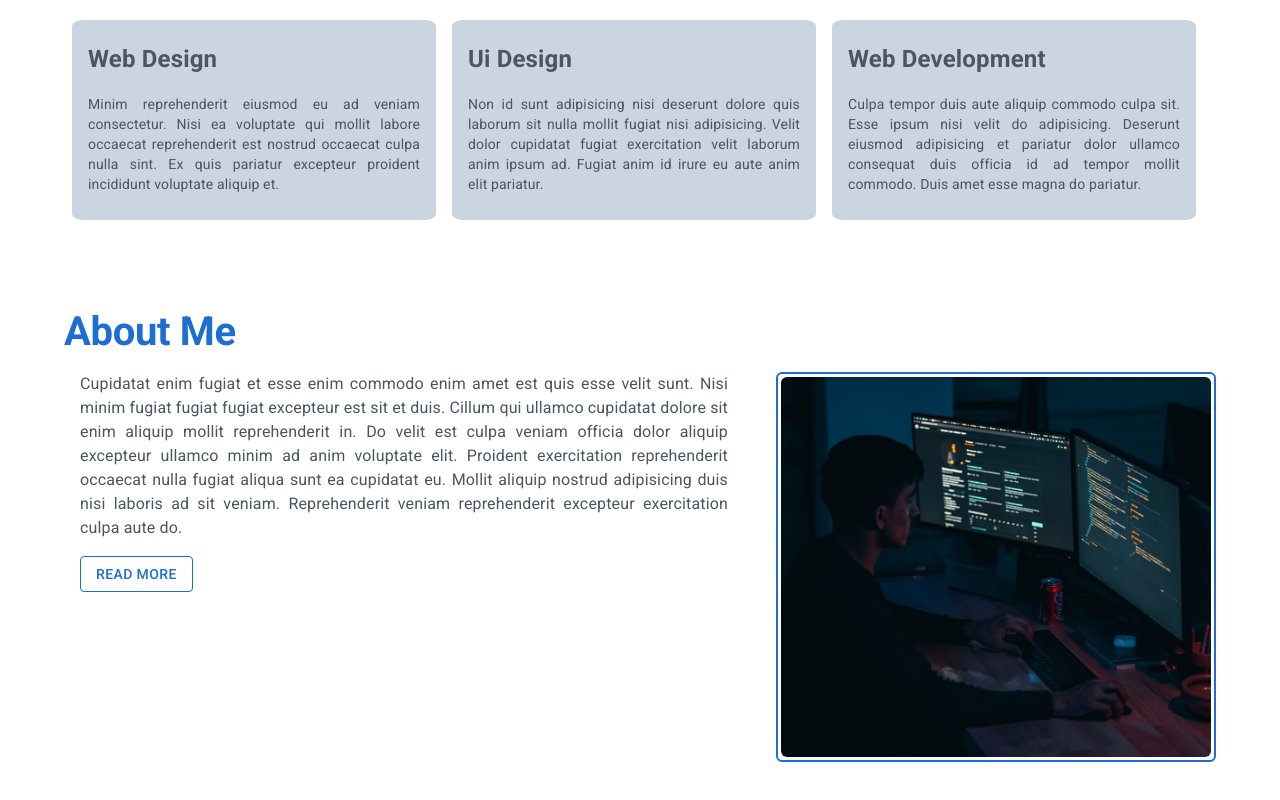
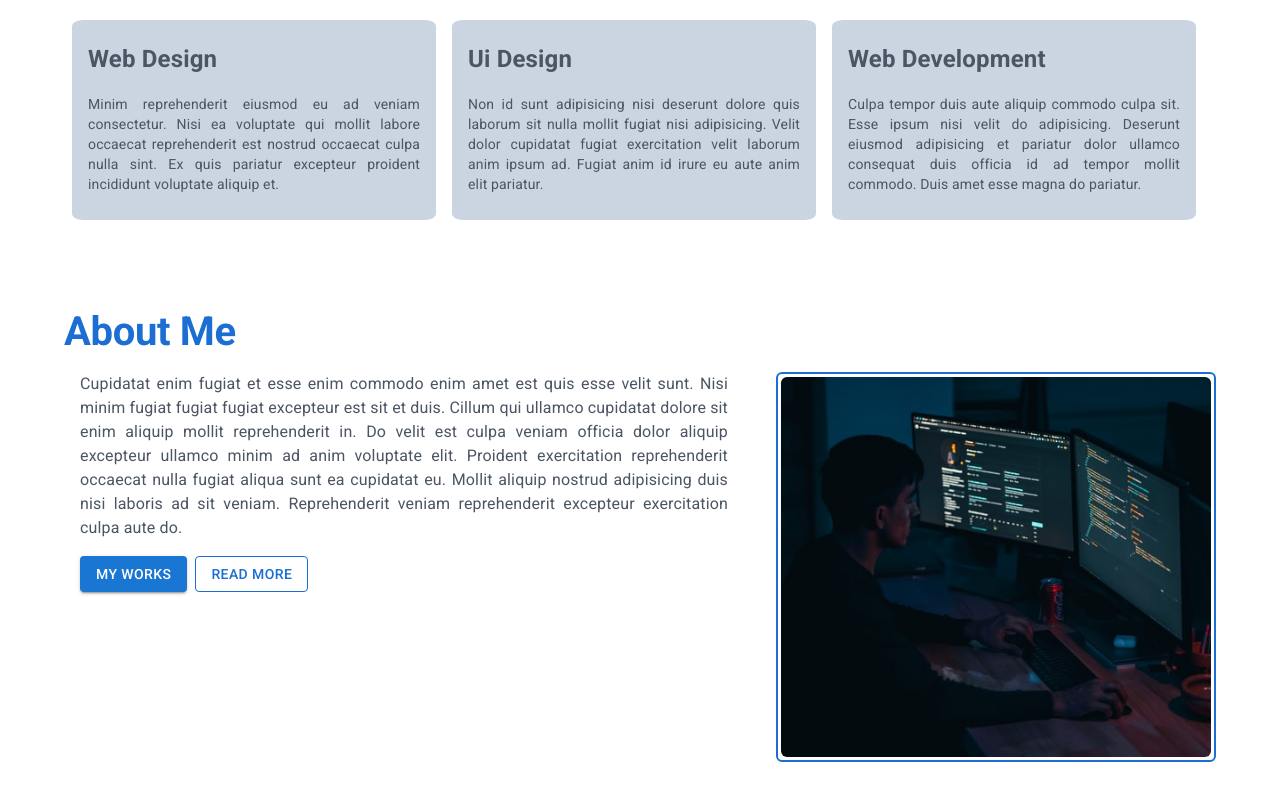
Before and after one commit to nairo-mudumane/react-portfolio-app, a React (Vite) app: page / in a window 1280 px wide. Shown: the part 688-1488 px from the top of the page. Built offline with nearby package versions, Linux system fonts and the light colour scheme.

Commit message:
updated about section

```diff
--- a/src/pages/Home/sections/About.tsx
+++ b/src/pages/Home/sections/About.tsx
@@ -40,8 +40,17 @@ export const About = () => {
                             </Typography>
 
                             <Box className="actions">
+                                <NavLink to="/works" className="link">
+                                    <Button variant="contained" className="btn">
+                                        My Works
+                                    </Button>
+                                </NavLink>
+
                                 <NavLink to="/about" className="link">
-                                    <Button variant="outlined" className="btn">
+                                    <Button
+                                        variant="outlined"
+                                        className="btn outlined"
+                                    >
                                         Read More
                                     </Button>
                                 </NavLink>
--- a/src/pages/Home/styles.ts
+++ b/src/pages/Home/styles.ts
@@ -152,9 +152,22 @@ export const StyledAbout = styled.div<ICurrentTheme>`
     }
 
     .btn {
+        color: ${globalColors.white1};
+        border-color: ${globalColors.blue1};
+
+        &:not(last-child) {
+            margin-right: 0.5rem;
+        }
+
+        &:hover,
+        &:focus {
+            color: ${globalColors.white1};
+            border-color: ${globalColors.blue2};
+        }
+    }
+
+    .btn.outlined {
         color: ${(props) =>
-            props.isDark ? globalColors.white1 : globalColors.blue1};
-        border-color: ${(props) =>
             props.isDark ? globalColors.white1 : globalColors.blue1};
 
         &:hover,
```
